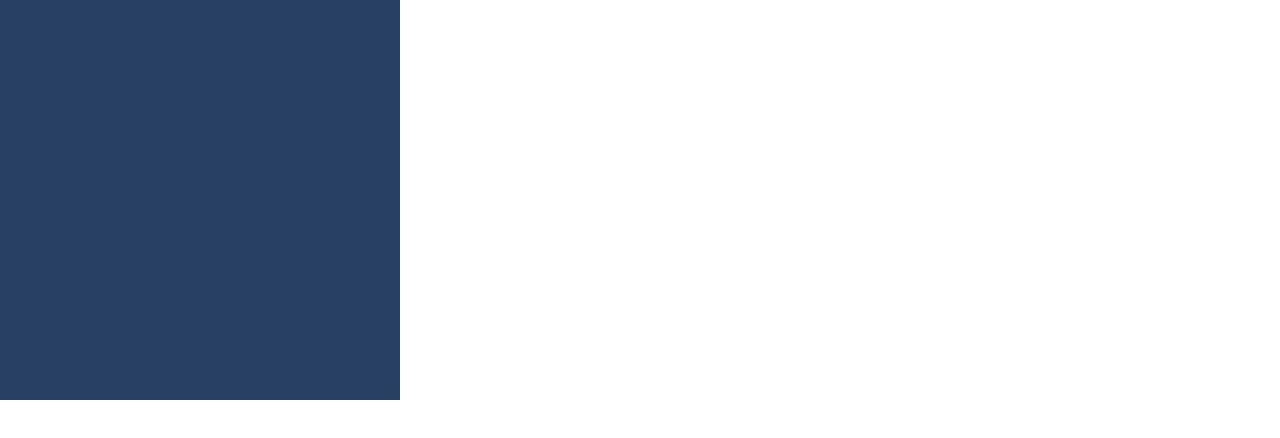
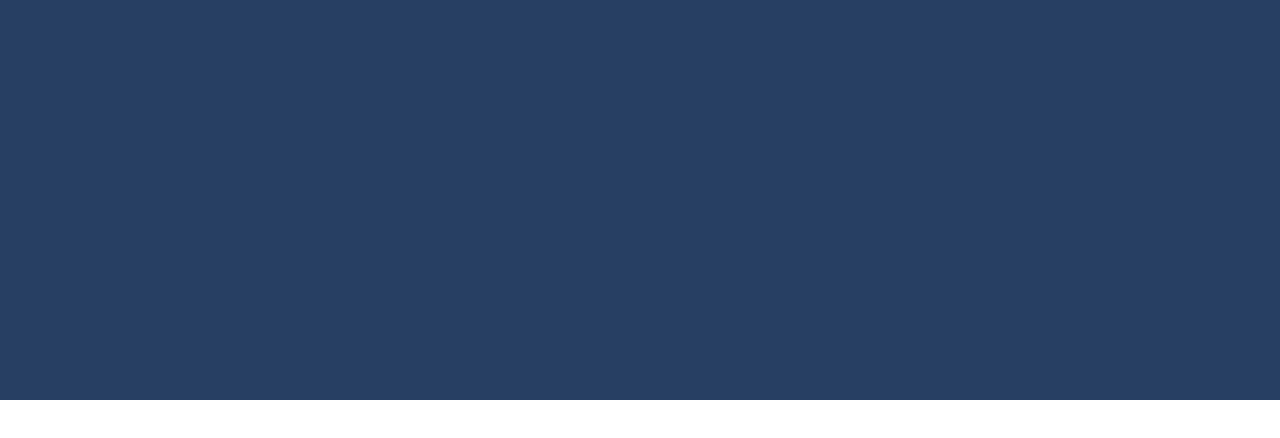
Before and after one commit to pertakhia/touchevent, a plain HTML site: page index.html in a window 1280 px wide. Drawn offline with Linux system fonts and the light colour scheme.

Commit message:
change stypes

```diff
--- a/index.html
+++ b/index.html
@@ -25,7 +25,7 @@
         line-height: 200px;
       }
       #top-half {
-        width: 400px;
+        width: 100%;
         max-width: 100%;
         height: 50%;
         background-color: #273f63;
@@ -33,6 +33,11 @@
         top: 0;
         left: 0;
       }
+      body {
+        margin: 0;
+        padding: 0;
+        box-sizing: border-box;
+      }
     </style>
   </head>
   <body>
```
